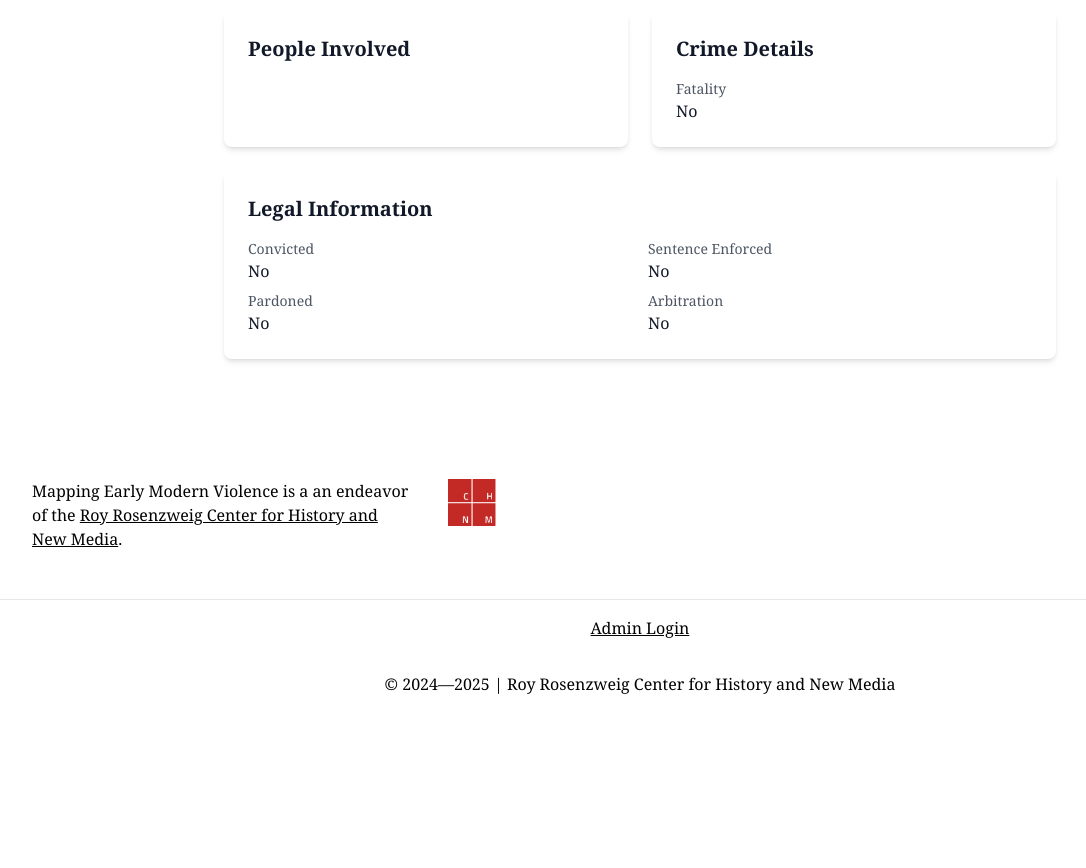
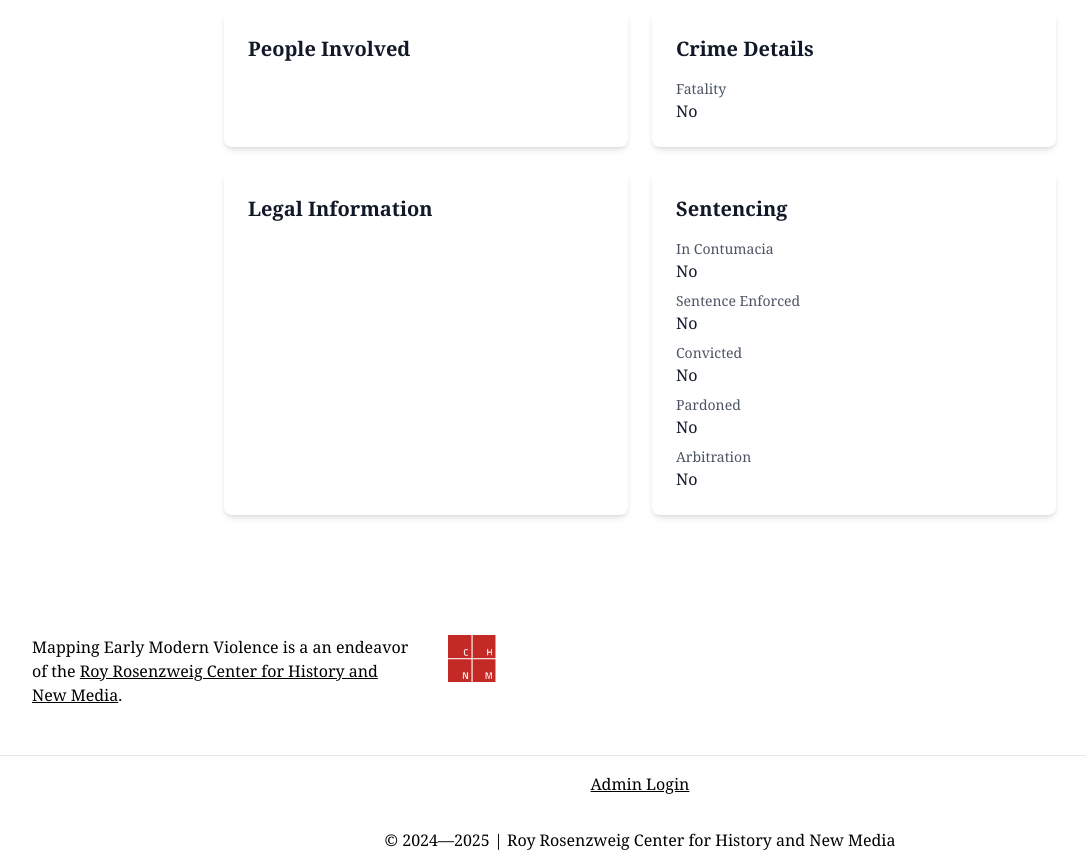
Before and after one commit to chnm/mv-django, a Django app: template theme/templates/crimes/detail.html in a window 1280 px wide. Shown: the part 402-1270 px from the top of the page, without its empty margins (0-1086 px from the left). Before the commit the page ends 1096 px from the top, so only its background shows below. Run offline with Django 5.2, Linux system fonts and the light colour scheme; the template is opened without the code that fills it, so the values that code supplies are empty; some libraries are stand-ins or nearby versions; some web fonts are replaced.

Commit message:
feat: improve crime detail page layout and add crime-type filter link
- Crime type on the detail header is now a link to the filtered crime list
- Court classification moved to the Legal Information section alongside court
  and trial phase fields
- Legal Information and Sentencing split into a two-column grid layout

Co-Authored-By: Claude Sonnet 4.6 <noreply@anthropic.com>

```diff
--- a/theme/templates/crimes/detail.html
+++ b/theme/templates/crimes/detail.html
@@ -32,7 +32,11 @@
                     {% endif %}
                 </h1>
                 {% if crime.crime %}
-                    <p class="text-xl text-gray-700">{{ crime.crime }}</p>
+                    <p class="text-xl">
+                        <a href="{% url 'crime_list' %}?crime={{ crime.crime|urlencode }}"
+                           class="hover:underline"
+                           style="color: #8B4513;">{{ crime.crime }}</a>
+                    </p>
                 {% endif %}
             </div>
 
@@ -165,12 +169,6 @@
                 <div class="bg-white rounded-lg shadow-md p-6">
                     <h2 class="text-xl font-semibold text-gray-900 mb-4">Crime Details</h2>
                     <dl class="space-y-2">
-                        {% if crime.court_classification %}
-                            <div>
-                                <dt class="text-sm font-medium text-gray-600">Court Classification</dt>
-                                <dd class="text-base text-gray-900">{{ crime.court_classification }}</dd>
-                            </div>
-                        {% endif %}
                         {% if crime.weapon %}
                             <div>
                                 <dt class="text-sm font-medium text-gray-600">Weapon</dt>
@@ -191,15 +189,21 @@
                 </div>
             </div>
 
+            <div class="grid md:grid-cols-2 gap-6 mb-6">
         <!-- Legal Information -->
-            <div class="bg-white rounded-lg shadow-md p-6 mb-6">
-                <h2 class="text-xl font-semibold text-gray-900 mb-4">Legal Information</h2>
-                <div class="grid md:grid-cols-2 gap-4">
+                <div class="bg-white rounded-lg shadow-md p-6">
+                    <h2 class="text-xl font-semibold text-gray-900 mb-4">Legal Information</h2>
                     <dl class="space-y-2">
                         {% if crime.court %}
                             <div>
                                 <dt class="text-sm font-medium text-gray-600">Court</dt>
                                 <dd class="text-base text-gray-900">{{ crime.court }}</dd>
+                            </div>
+                        {% endif %}
+                        {% if crime.court_classification %}
+                            <div>
+                                <dt class="text-sm font-medium text-gray-600">Court Classification</dt>
+                                <dd class="text-base text-gray-900">{{ crime.court_classification }}</dd>
                             </div>
                         {% endif %}
                         {% if crime.trial_phase %}
@@ -208,15 +212,12 @@
                                 <dd class="text-base text-gray-900">{{ crime.trial_phase }}</dd>
                             </div>
                         {% endif %}
-                        <div>
-                            <dt class="text-sm font-medium text-gray-600">Convicted</dt>
-                            <dd class="text-base text-gray-900">{% if crime.convicted %}Yes{% else %}No{% endif %}</dd>
-                        </div>
-                        <div>
-                            <dt class="text-sm font-medium text-gray-600">Pardoned</dt>
-                            <dd class="text-base text-gray-900">{% if crime.pardoned %}Yes{% else %}No{% endif %}</dd>
-                        </div>
                     </dl>
+                </div>
+
+        <!-- Sentencing -->
+                <div class="bg-white rounded-lg shadow-md p-6">
+                    <h2 class="text-xl font-semibold text-gray-900 mb-4">Sentencing</h2>
                     <dl class="space-y-2">
                         {% if crime.sentence %}
                             <div>
@@ -225,8 +226,20 @@
                             </div>
                         {% endif %}
                         <div>
+                            <dt class="text-sm font-medium text-gray-600">In Contumacia</dt>
+                            <dd class="text-base text-gray-900">{% if crime.sentence_in_absentia %}Yes{% else %}No{% endif %}</dd>
+                        </div>
+                        <div>
                             <dt class="text-sm font-medium text-gray-600">Sentence Enforced</dt>
                             <dd class="text-base text-gray-900">{% if crime.sentence_enforced %}Yes{% else %}No{% endif %}</dd>
+                        </div>
+                        <div>
+                            <dt class="text-sm font-medium text-gray-600">Convicted</dt>
+                            <dd class="text-base text-gray-900">{% if crime.convicted %}Yes{% else %}No{% endif %}</dd>
+                        </div>
+                        <div>
+                            <dt class="text-sm font-medium text-gray-600">Pardoned</dt>
+                            <dd class="text-base text-gray-900">{% if crime.pardoned %}Yes{% else %}No{% endif %}</dd>
                         </div>
                         <div>
                             <dt class="text-sm font-medium text-gray-600">Arbitration</dt>
```
